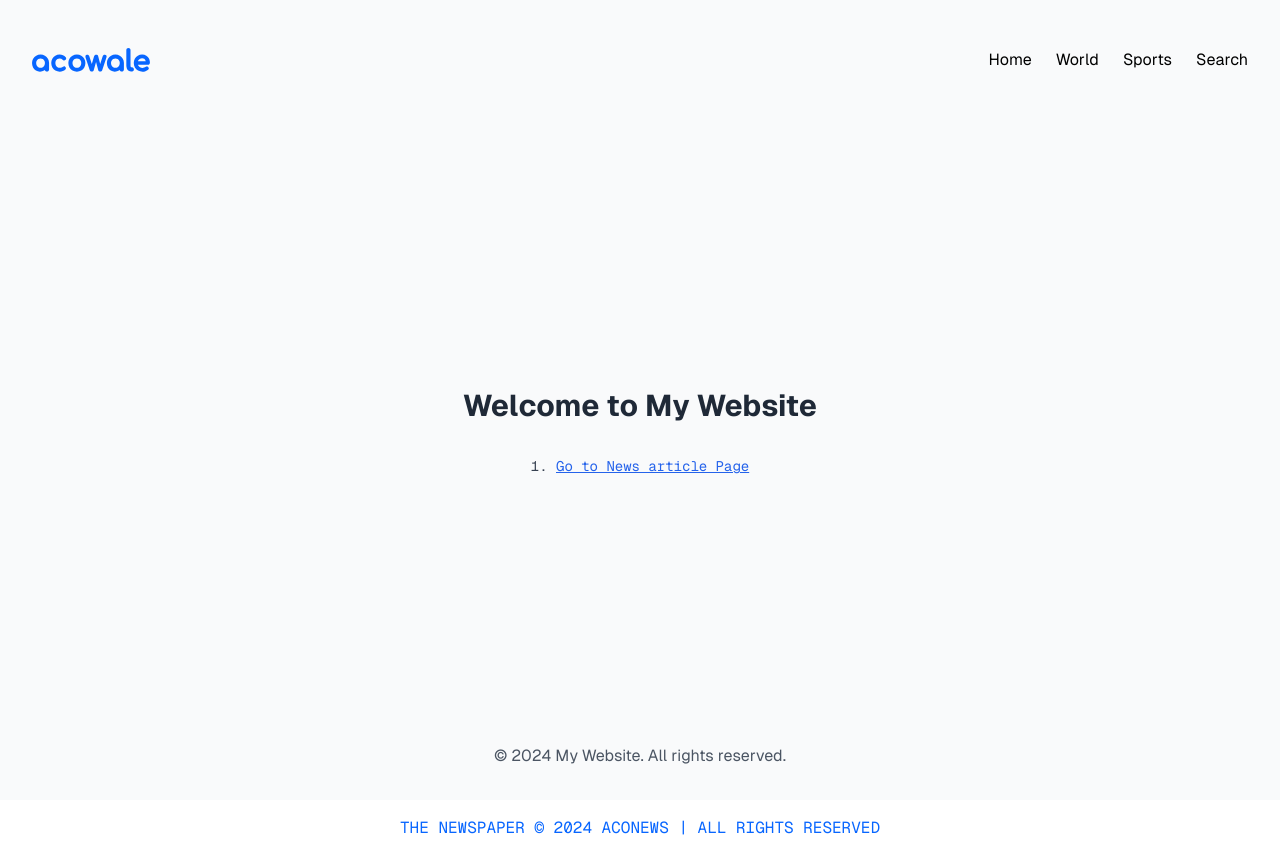
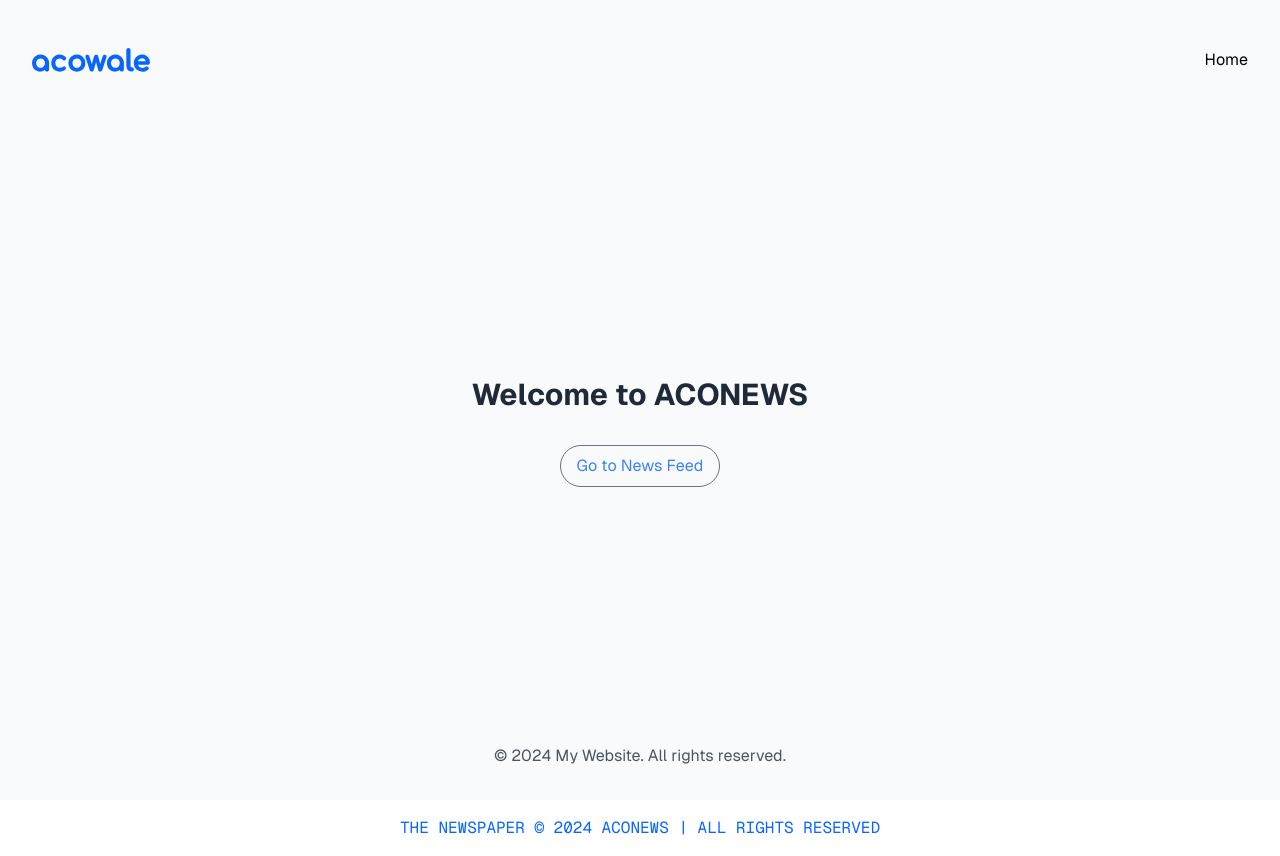
Before and after one commit to Malini04/aconews_project, a Next.js app: page / in a window 1280 px wide. Built offline with nearby package versions, Linux system fonts and the light colour scheme.

Commit message:
changes and deployed

```diff
--- a/app/components/Header.js
+++ b/app/components/Header.js
@@ -1,6 +1,4 @@
 // components/Header.js
-import Link from 'next/link';
-
 const Header = () => (
   <header className="w-full max-w-[860px] h-[168px] mx-auto border-b border-gray-500">
     <div className="w-[450px] h-[168px] mx-[205px]">
--- a/app/components/Navbar.js
+++ b/app/components/Navbar.js
@@ -22,15 +22,6 @@ const Navbar = () => {
           <li>
             <Link href="/" className="text-black hover:text-gray-500 transition-colors">Home</Link>
           </li>
-          <li>
-            <Link href="/category/world" className="text-black hover:text-gray-500 transition-colors">World</Link>
-          </li>
-          <li>
-            <Link href="/category/sports" className="text-black hover:text-gray-500 transition-colors">Sports</Link>
-          </li>
-          <li>
-            <Link href="/search" className="text-black hover:text-gray-500 transition-colors">Search</Link>
-          </li>
         </ul>
       </div>
     </nav>
--- a/app/page.js
+++ b/app/page.js
@@ -1,5 +1,6 @@
 import Link from "next/link";
 import Navbar from "./components/Navbar";
+import { analytics } from "@/lib/firebase";
 
 export default function Home() {
   return (
@@ -9,18 +10,12 @@ export default function Home() {
       </header>
 
       <main className="flex flex-col items-center justify-center gap-8 row-start-2 text-center sm:text-left">
-        <h1 className="text-3xl font-bold text-gray-800">Welcome to My Website</h1>
-        <ol className="list-inside list-decimal text-sm text-gray-700 font-[family-name:var(--font-geist-mono)]">
-          {/* Add more list items if needed */}
-          <li>
-            <Link
-              href="./NewsPaper"
-              className="text-blue-600 hover:text-blue-800 underline"
-            >
-              Go to News article Page
-            </Link>
-          </li>
-        </ol>
+        <h1 className="text-3xl font-bold text-gray-800">Welcome to ACONEWS</h1>
+        <div className="text-center">
+        <Link href="/NewsPaper" className="inline-block px-4 py-2 border border-gray-500 rounded-3xl text-blue-500 hover:text-blue-800 hover:bg-gray-100 transition-colors duration-300">
+          Go to News Feed
+        </Link>
+      </div>
       </main>
 
       <footer className="row-start-3 text-center text-gray-600">
--- /dev/null
+++ b/lib/firebase.js
@@ -0,0 +1,24 @@
+// Import the functions you need from the SDKs you need
+import { initializeApp } from "firebase/app";
+import { getAnalytics } from "firebase/analytics";
+// TODO: Add SDKs for Firebase products that you want to use
+// https://firebase.google.com/docs/web/setup#available-libraries
+
+// Your web app's Firebase configuration
+// For Firebase JS SDK v7.20.0 and later, measurementId is optional
+const firebaseConfig = {
+  apiKey: "AIzaSyBky8I4_kJrqV7tnGU5vMO0EswmT04rYW8",
+  authDomain: "aconews-f07c0.firebaseapp.com",
+  projectId: "aconews-f07c0",
+  storageBucket: "aconews-f07c0.appspot.com",
+  messagingSenderId: "187603970357",
+  appId: "1:187603970357:web:f43568dc1cdb598627047c",
+  measurementId: "G-CNHT1JD108"
+};
+
+// Initialize Firebase
+const app = initializeApp(firebaseConfig);
+// const analytics = getAnalytics(app);
+const analytics = typeof window !== 'undefined' ? getAnalytics(app) : null;
+
+export { app, analytics };
--- a/next.config.mjs
+++ b/next.config.mjs
@@ -1,4 +1,6 @@
 /** @type {import('next').NextConfig} */
-const nextConfig = {};
+const nextConfig = {
+    output: "export"
+};
 
 export default nextConfig;
--- a/package.json
+++ b/package.json
@@ -10,6 +10,7 @@
   },
   "dependencies": {
     "axios": "^1.7.7",
+    "firebase": "^10.13.1",
     "next": "14.2.11",
     "react": "^18",
     "react-dom": "^18"
```
Also changed, not shown: firebase.json (added), 2 other files (tests, documents, lock files or other folders).
